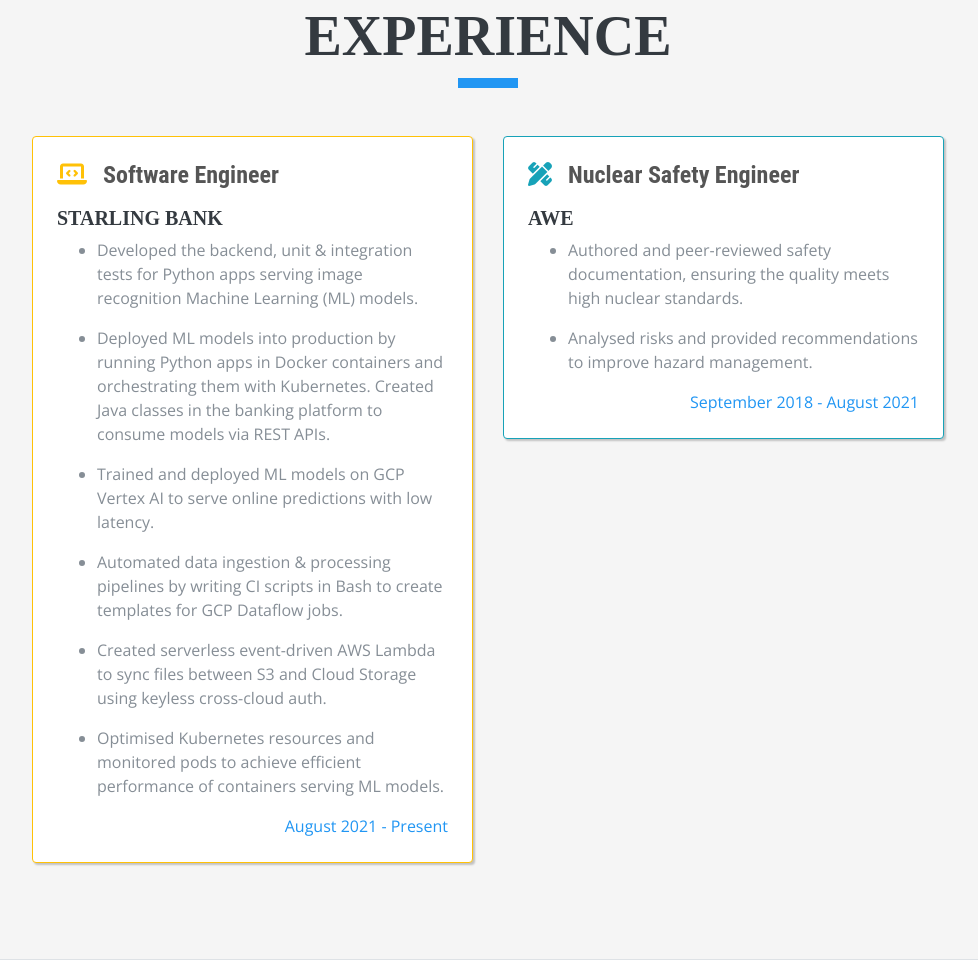
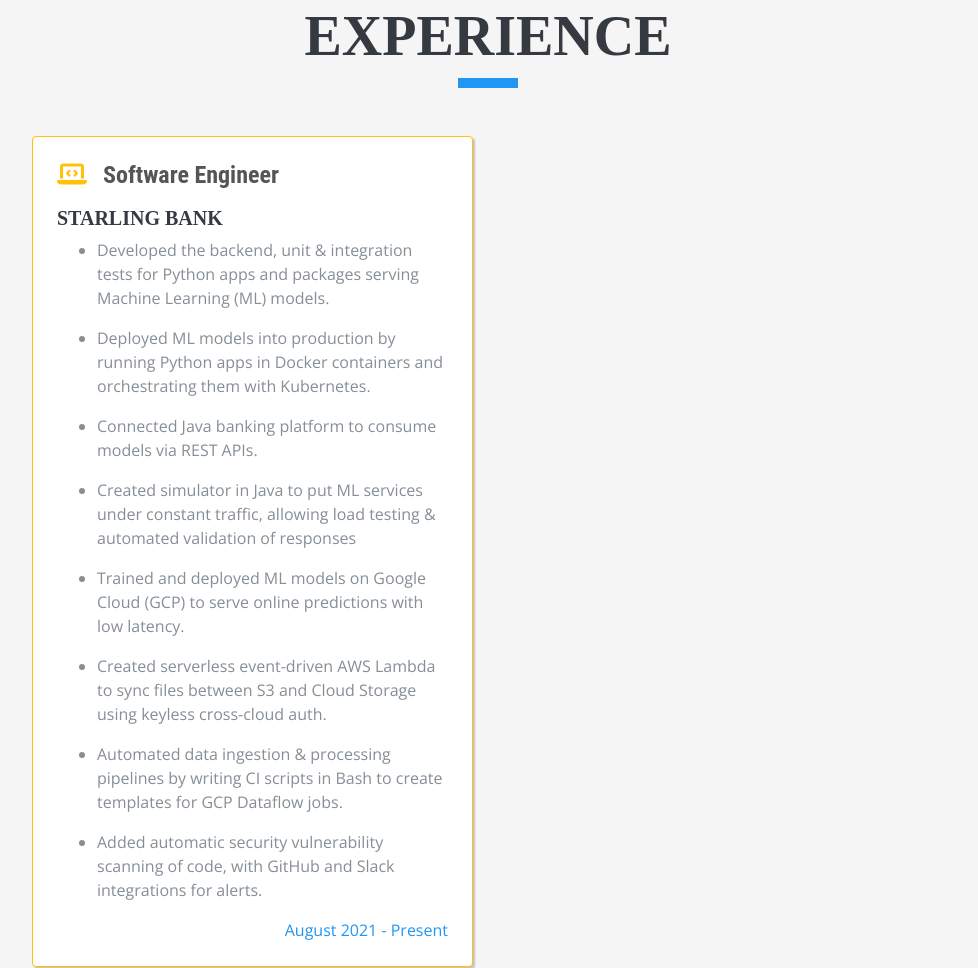
Before and after one commit to DanielTsiang/danieltsiang.github.io, a plain HTML site: page index.html in a window 1280 px wide. Shown: the part 845-1813 px from the top of the page, without its empty margins (288-1266 px from the left). Drawn offline with nearby package versions, Linux system fonts and the light colour scheme; a web font is replaced by a local one.

Commit message:
Update CV and experience section

```diff
--- a/index.html
+++ b/index.html
@@ -141,12 +141,14 @@
                                 <h4 class="mb-3"><i class="fa-solid fa-laptop-code mr-3 text-warning"></i>Software Engineer</h4>
                                 <h5>Starling Bank</h5>
                                 <ul>
-                                    <li class="mb-3">Developed the backend, unit & integration tests for Python apps serving image recognition Machine Learning (ML) models.</li>
-                                    <li class="mb-3">Deployed ML models into production by running Python apps in Docker containers and orchestrating them with Kubernetes. Created Java classes in the banking platform to consume models via REST APIs.</li>
-                                    <li class="mb-3">Trained and deployed ML models on GCP Vertex AI to serve online predictions with low latency.</li>
+                                    <li class="mb-3">Developed the backend, unit & integration tests for Python apps and packages serving Machine Learning (ML) models.</li>
+                                    <li class="mb-3">Deployed ML models into production by running Python apps in Docker containers and orchestrating them with Kubernetes.</li>
+                                    <li class="mb-3">Connected Java banking platform to consume models via REST APIs.</li>
+                                    <li class="mb-3">Created simulator in Java to put ML services under constant traffic, allowing load testing & automated validation of responses</li>
+                                    <li class="mb-3">Trained and deployed ML models on Google Cloud (GCP) to serve online predictions with low latency.</li>
+                                    <li class="mb-3">Created serverless event-driven AWS Lambda to sync files between S3 and Cloud Storage using keyless cross-cloud auth.</li>
                                     <li class="mb-3">Automated data ingestion & processing pipelines by writing CI scripts in Bash to create templates for GCP Dataflow jobs.</li>
-                                    <li class="mb-3">Created serverless event-driven AWS Lambda to sync files between S3 and Cloud Storage using keyless cross-cloud auth.</li>
-                                    <li class="mb-3">Optimised Kubernetes resources and monitored pods to achieve efficient performance of containers serving ML models.</li>
+                                    <li class="mb-3">Added automatic security vulnerability scanning of code, with GitHub and Slack integrations for alerts.</li>
                                 </ul>
                             </div>
                             <div class="resume-date text-md-right">
@@ -154,7 +156,7 @@
                             </div>
                         </div>
                     </div>
-                    <div class="resume-item col-md-6 col-sm-12 " >
+                    <!-- <div class="resume-item col-md-6 col-sm-12 " >
                         <div class="card mx-0 p-4 mb-5" style="border-color: #17a2b8; box-shadow: 2px 2px 2px rgba(0, 0, 0, 0.21);">
                             <div class=" resume-content mr-auto">
                                 <h4 class="mb-3"><i class="fa-solid fa-pen-ruler mr-3 text-info"></i>Nuclear Safety Engineer</h4>
@@ -168,7 +170,7 @@
                                 <span class="text-primary">September 2018 - August 2021</span>
                             </div>
                         </div>
-                    </div>
+                    </div> -->
                 </div>
             </section>
 
```
Also changed, not shown: 1 other file.
